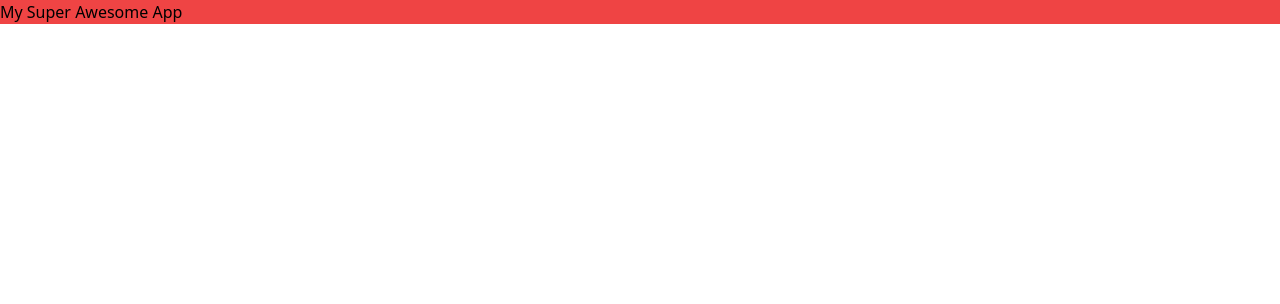
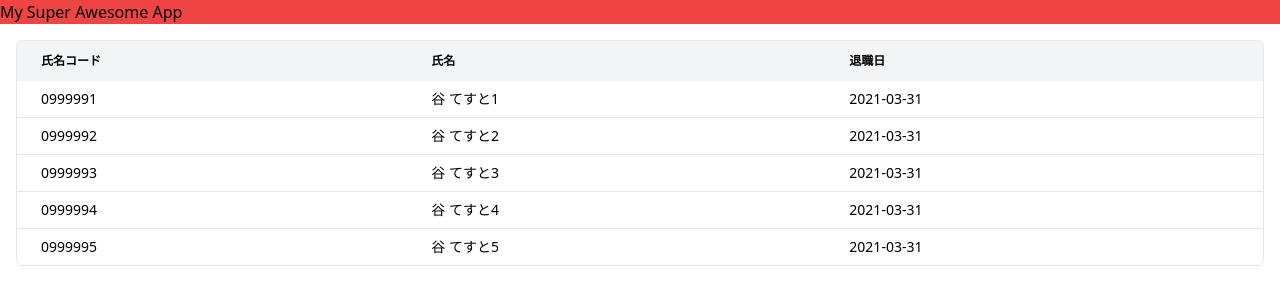
Before and after one commit to mayoumelon/react-table-example, a React (Vite) app: page / in a window 1280 px wide. Shown: the top 304 px of the page. Built offline with nearby package versions, Linux system fonts and the light colour scheme.

Commit message:
Add React Table

```diff
--- a/package.json
+++ b/package.json
@@ -1,5 +1,5 @@
 {
-  "name": "test-ui",
+  "name": "test-ui-tailwind",
   "private": true,
   "version": "0.0.0",
   "type": "module",
@@ -19,6 +19,7 @@
     "prepare": "npx simple-git-hooks || :"
   },
   "dependencies": {
+    "@tanstack/react-table": "^8.5.15",
     "react": "^18.2.0",
     "react-dom": "^18.2.0"
   },
@@ -50,7 +51,7 @@
     "stylelint-config-recess-order": "^3.0.0",
     "stylelint-config-standard": "^28.0.0",
     "stylelint-order": "^5.0.0",
-    "tailwindcss": "^3.1.8",
+    "tailwindcss": "^3.2.0",
     "typescript": "*",
     "vite": "^3.1.6",
     "vite-tsconfig-paths": "^3.5.1"
--- a/src/App.tsx
+++ b/src/App.tsx
@@ -1,4 +1,7 @@
-import { FC } from 'react';
+import type { FC } from 'react';
+import { userData } from 'data';
+import { USER_COLUMNS } from 'domains';
+import DataTable from 'components/DataTable';
 
 const title = import.meta.env.VITE_APP_TITLE;
 console.dir(import.meta.env);
@@ -7,6 +10,9 @@ const App: FC = () => {
   return (
     <div>
       <h1 className="bg-red-500">{title}</h1>
+      <div className="m-4">
+        <DataTable data={userData} columns={USER_COLUMNS} />
+      </div>
     </div>
   );
 };
--- /dev/null
+++ b/src/components/DataTable.tsx
@@ -0,0 +1,56 @@
+import type { FC } from 'react';
+import {
+  flexRender,
+  getCoreRowModel,
+  useReactTable,
+} from '@tanstack/react-table';
+import type { User, userColumnsType } from 'domains';
+
+type Props = {
+  data: User[];
+  columns: userColumnsType;
+};
+
+const DataTable: FC<Props> = ({ data, columns }) => {
+  const table = useReactTable({
+    data,
+    columns,
+    getCoreRowModel: getCoreRowModel(),
+  });
+
+  return (
+    <div className="overflow-hidden rounded-md border">
+      <table className="min-w-full table-auto">
+        <thead className="divide-y divide-black bg-gray-100 text-xs">
+          {table.getHeaderGroups().map((headerGroup) => (
+            <tr key={headerGroup.id} className="p-4 text-left">
+              {headerGroup.headers.map((header) => (
+                <th key={header.id} className="py-3 px-6">
+                  {header.isPlaceholder
+                    ? null
+                    : flexRender(
+                        header.column.columnDef.header,
+                        header.getContext()
+                      )}
+                </th>
+              ))}
+            </tr>
+          ))}
+        </thead>
+        <tbody className="divide-y divide-gray-200 bg-white text-sm">
+          {table.getRowModel().rows.map((row) => (
+            <tr key={row.id}>
+              {row.getVisibleCells().map((cell) => (
+                <td key={cell.id} className="py-2 px-6">
+                  {flexRender(cell.column.columnDef.cell, cell.getContext())}
+                </td>
+              ))}
+            </tr>
+          ))}
+        </tbody>
+      </table>
+    </div>
+  );
+};
+
+export default DataTable;
--- /dev/null
+++ b/src/data/index.ts
@@ -0,0 +1,2 @@
+export * from './permissions';
+export * from './users';
--- /dev/null
+++ b/src/data/permissions.ts
@@ -0,0 +1,75 @@
+import type { Permission } from 'domains';
+
+export const permissionData: Permission[] = [
+  {
+    id: '0999991',
+    r: {
+      permitLevel: 10,
+      otherLevel: 10,
+    },
+    w: {
+      permitLevel: 10,
+      otherLevel: 10,
+    },
+    d: {
+      permitLevel: 10,
+      otherLevel: 10,
+    },
+  },
+  {
+    id: '0999992',
+    r: {
+      permitLevel: 10,
+      otherLevel: 10,
+    },
+    w: {
+      permitLevel: 10,
+      otherLevel: 10,
+    },
+  },
+  {
+    id: '0999993',
+    r: {
+      permitLevel: 10,
+      otherLevel: 10,
+    },
+    w: {
+      permitLevel: 10,
+      otherLevel: 10,
+    },
+    d: {
+      permitLevel: 10,
+      otherLevel: 10,
+    },
+  },
+  {
+    id: '0999994',
+    r: {
+      permitLevel: 10,
+      otherLevel: 10,
+    },
+    w: {
+      permitLevel: 10,
+      otherLevel: 10,
+    },
+    d: {
+      permitLevel: 10,
+      otherLevel: 10,
+    },
+  },
+  {
+    id: '0999995',
+    r: {
+      permitLevel: 10,
+      otherLevel: 10,
+    },
+    w: {
+      permitLevel: 10,
+      otherLevel: 10,
+    },
+    d: {
+      permitLevel: 10,
+      otherLevel: 10,
+    },
+  },
+];
--- /dev/null
+++ b/src/data/users.ts
@@ -0,0 +1,34 @@
+import type { User } from 'domains';
+
+export const userData: User[] = [
+  {
+    id: '0999991',
+    lastName: '谷',
+    firstName: 'てすと1',
+    exitDate: '2021-03-31',
+  },
+  {
+    id: '0999992',
+    lastName: '谷',
+    firstName: 'てすと2',
+    exitDate: '2021-03-31',
+  },
+  {
+    id: '0999993',
+    lastName: '谷',
+    firstName: 'てすと3',
+    exitDate: '2021-03-31',
+  },
+  {
+    id: '0999994',
+    lastName: '谷',
+    firstName: 'てすと4',
+    exitDate: '2021-03-31',
+  },
+  {
+    id: '0999995',
+    lastName: '谷',
+    firstName: 'てすと5',
+    exitDate: '2021-03-31',
+  },
+];
--- /dev/null
+++ b/src/domains/constants.ts
@@ -0,0 +1,27 @@
+import { createColumnHelper } from '@tanstack/react-table';
+import type { User } from './types';
+
+export const PERMIT_LEVEL = [10, 20, 25, 30] as const;
+
+export const PERMIT_TYPE = {
+  read: 'r',
+  write: 'w',
+  download: 'd',
+} as const;
+
+const columnHelper = createColumnHelper<User>();
+export const USER_COLUMNS = [
+  columnHelper.accessor('id', {
+    header: '氏名コード',
+    cell: (info) => info.getValue(),
+  }),
+  // Combine first and last names
+  columnHelper.accessor((row) => `${row.lastName} ${row.firstName}`, {
+    header: '氏名',
+    cell: (info) => info.getValue(),
+  }),
+  columnHelper.accessor('exitDate', {
+    header: '退職日',
+    cell: (info) => info.getValue(),
+  }),
+];
--- /dev/null
+++ b/src/domains/index.ts
@@ -0,0 +1,2 @@
+export * from './constants';
+export * from './types';
--- /dev/null
+++ b/src/domains/types.ts
@@ -0,0 +1,41 @@
+import { PERMIT_LEVEL, USER_COLUMNS } from './constants';
+
+// type ValueOf<T> = T[keyof T];
+export type PermitLevel = typeof PERMIT_LEVEL[number];
+// type PermitType = ValueOf<typeof PERMIT_TYPE>;
+// type PermissionParams = {
+//   [key in PermitType]: {
+//     permitLevel: PermitLevel;
+//     otherLevel: PermitLevel;
+//   };
+
+export type userColumnsType = typeof USER_COLUMNS;
+
+// Date Types
+// reference: https://javascript.plainenglish.io/type-safe-date-strings-66b6dc58658a
+type d = 1 | 2 | 3 | 4 | 5 | 6 | 7 | 8 | 9 | 0;
+type YYYY = `19${d}${d}` | `20${d}${d}`;
+type oneToNine = 1 | 2 | 3 | 4 | 5 | 6 | 7 | 8 | 9;
+type MM = `0${oneToNine}` | `1${0 | 1 | 2}`;
+type DD = `${0}${oneToNine}` | `${1 | 2}${d}` | `3${0 | 1}`;
+export type DateYMString = `${YYYY}-${MM}`;
+export type DateYMDString = `${DateYMString}-${DD}`;
+
+export interface User {
+  id: string;
+  firstName: string;
+  lastName: string;
+  exitDate: DateYMDString;
+}
+
+export interface PermitParam {
+  permitLevel: PermitLevel;
+  otherLevel?: PermitLevel | null;
+}
+
+export interface Permission {
+  id: string;
+  r: PermitParam;
+  w?: PermitParam | null;
+  d?: PermitParam | null;
+}
```
Also changed, not shown: 1 other file (tests, documents, lock files or other folders).
